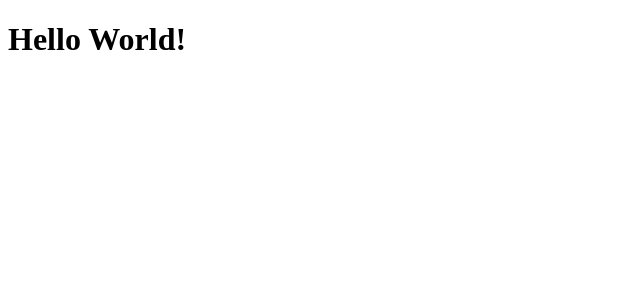
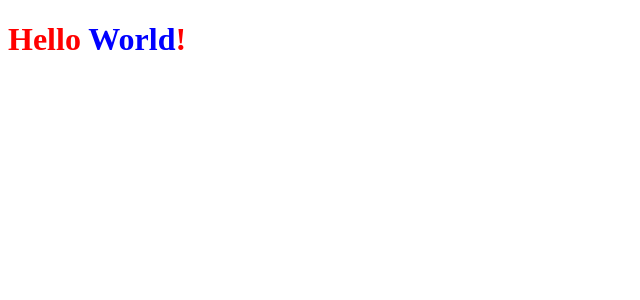
Before and after one commit to Brunight/ignite-reactjs, a Next.js app in the folder nextjs-serverless-jamstack/: page / in a window 1280 px wide. Shown: the top 300 px of the page, without its empty margins (0-640 px from the left). Built offline with nearby package versions, Linux system fonts and the light colour scheme.

Commit message:
feat: add css modules for styles and sass

```diff
--- a/nextjs-serverless-jamstack/package.json
+++ b/nextjs-serverless-jamstack/package.json
@@ -10,7 +10,8 @@
   "dependencies": {
     "next": "10.1.3",
     "react": "17.0.2",
-    "react-dom": "17.0.2"
+    "react-dom": "17.0.2",
+    "sass": "^1.32.8"
   },
   "devDependencies": {
     "@types/node": "^14.14.37",
--- a/nextjs-serverless-jamstack/src/pages/index.tsx
+++ b/nextjs-serverless-jamstack/src/pages/index.tsx
@@ -1,5 +1,9 @@
+import styles from '../styles/home.module.scss';
+
 export default function Home() {
   return (
-    <h1>Hello World!</h1>
+    <h1 className={styles.title}>
+      Hello <span>World</span>!
+    </h1>
   )
 }
--- /dev/null
+++ b/nextjs-serverless-jamstack/src/styles/home.module.scss
@@ -0,0 +1,7 @@
+.title {
+  color: red;
+
+  span {
+    color: blue;
+  }
+}
```
Also changed, not shown: 1 other file (tests, documents, lock files or other folders).
